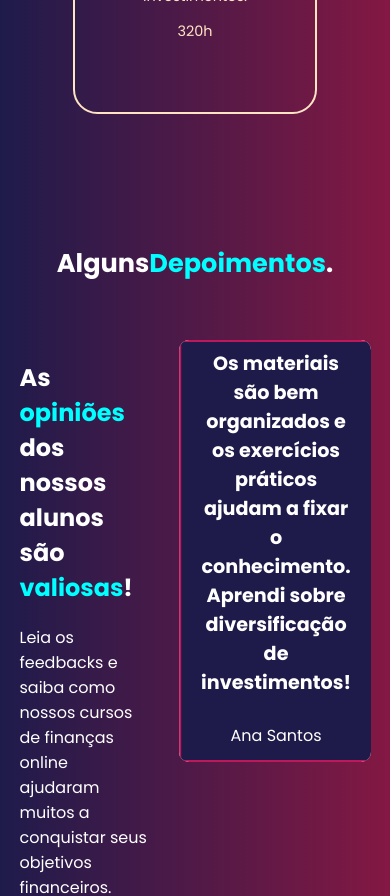
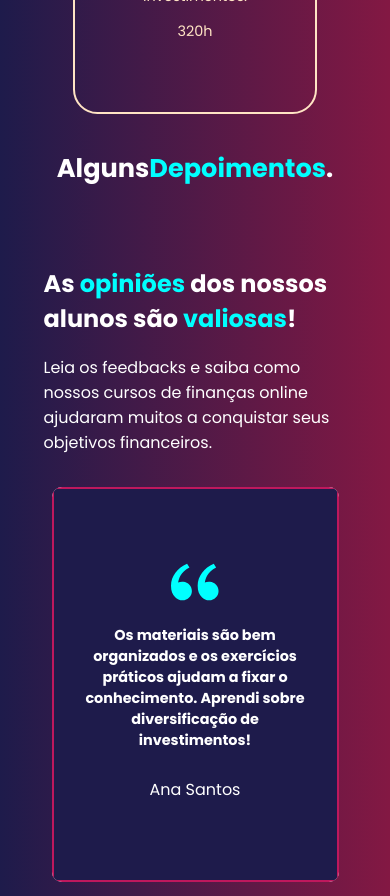
Before and after one commit to RodrigoMarques6/landing-test-responsive, a React (Create React App) app: page / in a window 390 px wide. Shown: the part 2740-3636 px from the top of the page. Built offline with nearby package versions, Linux system fonts and the light colour scheme.

Commit message:
Adicionando responsividade na section depositions

```diff
--- a/src/components/Depositions/styles.css
+++ b/src/components/Depositions/styles.css
@@ -14,27 +14,28 @@
 #div-depositions {
   display: flex;
   width: 90%;
-  height: 50vh;
   padding: 2rem;
+  box-sizing: border-box;
 }
 
 .section-depositions {
-  height: 90vh;
+  min-height: 90vh;
   display: flex;
   flex-direction: column;
   align-items: center;
   justify-content: center;
   font-family: "Poppins";
+  overflow: hidden;
 }
 
 .carousel {
   overflow: hidden;
   margin-left: 1rem;
   position: relative;
-
   background: white;
   border-radius: 10px;
   width: 60%;
+  height: 100%;
 }
 
 .description {
@@ -84,3 +85,31 @@
 #feedback {
   color: aqua;
 }
+
+@media only screen and (max-width: 768px) {
+  #div-depositions {
+    flex-direction: column;
+    align-items: center;
+  }
+
+  .description {
+    width: 100%;
+    margin-bottom: 1rem;
+  }
+
+  .carousel {
+    width: 100%;
+    margin-left: 0;
+  }
+}
+
+@media only screen and (max-width: 480px) {
+  .carousel {
+    margin: auto;
+    width: 100%;
+  }
+
+  .carousel-item h2 {
+    font-size: 0.9rem;
+  }
+}
```
